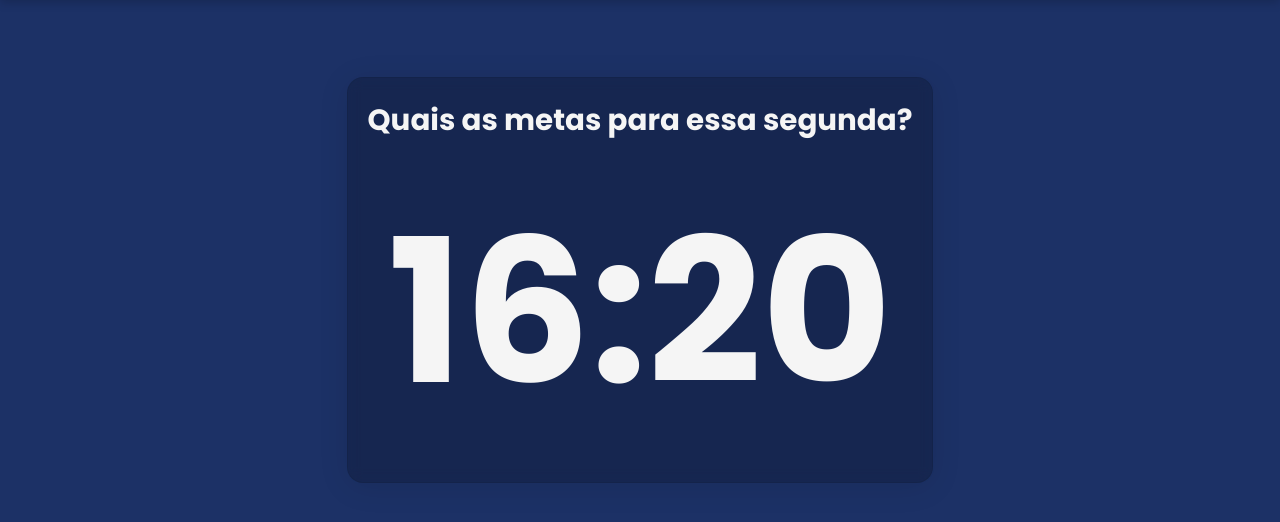
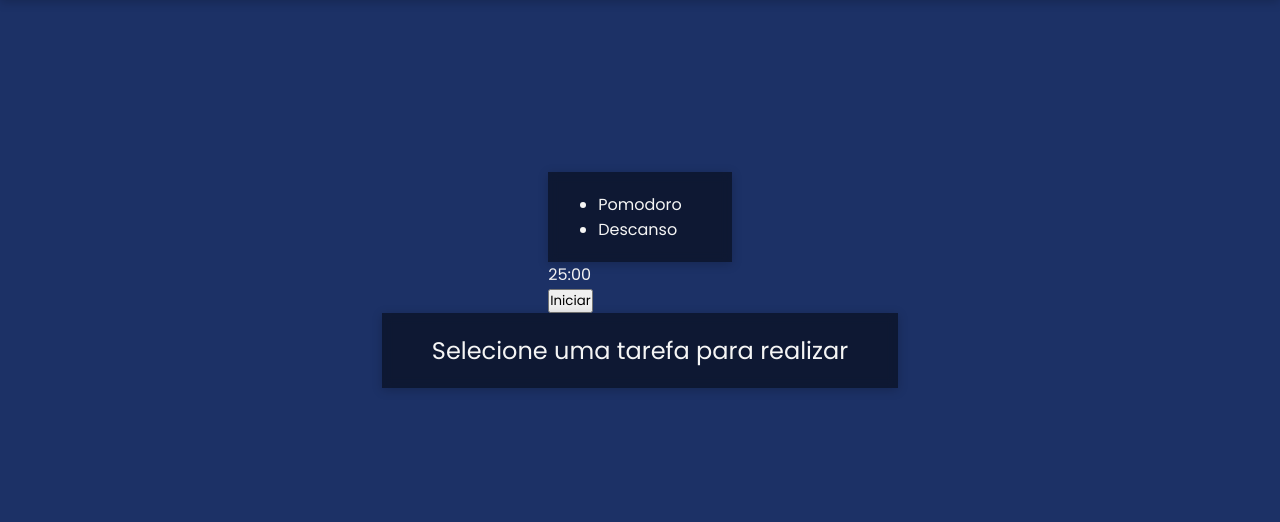
Before and after one commit to Isabelaponte/lunodoro, a PHP site: page /pages/home.html in a window 1280 px wide. Shown: the part 134-656 px from the top of the page. Run offline with PHP 8.4, Linux system fonts and the light colour scheme.

Commit message:
feat: styles at pages

```diff
--- a/pages/environment.html
+++ b/pages/environment.html
@@ -0,0 +1 @@
+!
--- a/pages/home.html
+++ b/pages/home.html
@@ -1,14 +1,17 @@
 <!DOCTYPE html>
 <html lang="en">
+
 <head>
-    <meta charset="UTF-8" />
-    <meta name="viewport" content="width=device-width, initial-scale=1.0" />
+    <meta charset="UTF-8">
+    <meta name="viewport" content="width=device-width, initial-scale=1.0">
+    <link rel="stylesheet" href="./../styles/globals.css" />
+    <link rel="stylesheet" href="./../styles/home.css" />
+
     <title>Lunodoro</title>
-    <link rel="stylesheet" href="/styles/home.css" />
-    <link rel="stylesheet" href="/styles/globals.css" />
 </head>
+
 <body>
-    <header>
+    <header class="header_nav">
         <div class="icon">
             <img src="./../img/logo.png" alt="logo" id="logo" />
             <h1>Lunodoro</h1>
@@ -21,11 +24,26 @@
         </nav>
         <a href="login.html" class="login">Login</a>
     </header>
+
     <main>
-      <div class="glass">
-        <h2 class="saudation">Quais as metas para essa segunda?</h2>
-        <h1 class="time">16:20</h1>
-      </div>
+        <section id="timer">
+            <header class="slider">
+                <ul>
+                    <li id="select_pomodoro">Pomodoro</li>
+                    <li id="select_descanso">Descanso</li>
+                </ul>
+            </header>
+
+            <p class="timer_count">25:00</p>
+            <button id="start_pause_button">Iniciar</button>
+        </section>
+
+        <section>
+            <header>
+                <h2>Selecione uma tarefa para realizar</h2>
+            </header>
+        </section>
     </main>
+    <script src="../js/timer.js"></script>
 </body>
 </html>
--- a/pages/tarefas.html
+++ b/pages/tarefas.html
@@ -37,6 +37,12 @@
             <p class="timer_count">25:00</p>
             <button id="start_pause_button">Iniciar</button>
         </section>
+
+        <section>
+            <header>
+                <h2>Selecione uma tarefa para realizar</h2>
+            </header>
+        </section>
     </main>
     <script src="../js/timer.js"></script>
 </body>
--- a/styles/tarefas.css
+++ b/styles/tarefas.css
@@ -93,6 +93,7 @@ ul {
 li {
     list-style: none;
     padding: 1rem 3rem;
+    background: rgba(255, 255, 255, 0.1);
 }
 
 li:hover {
```
Lines whose indentation alone changed are shown as unchanged.
